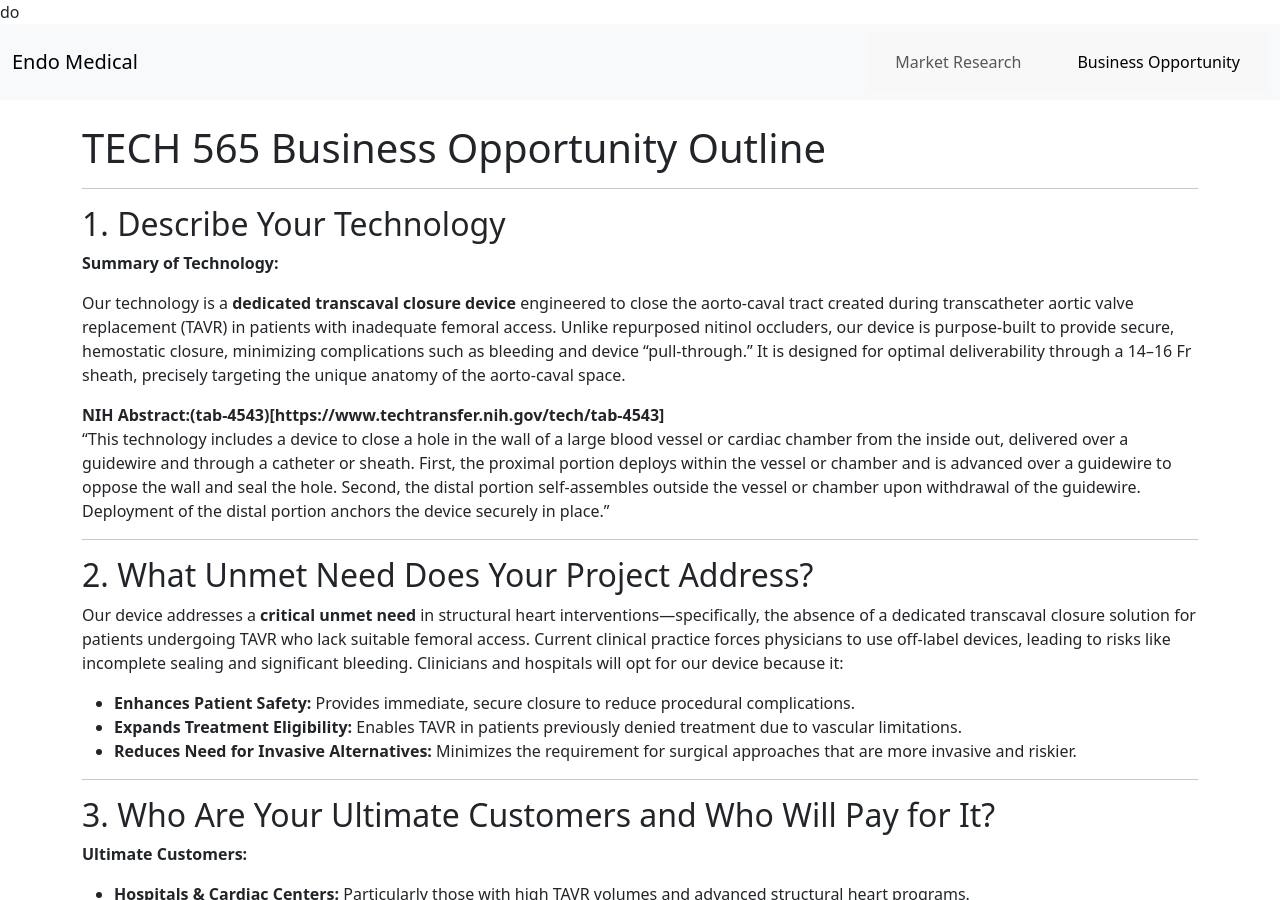
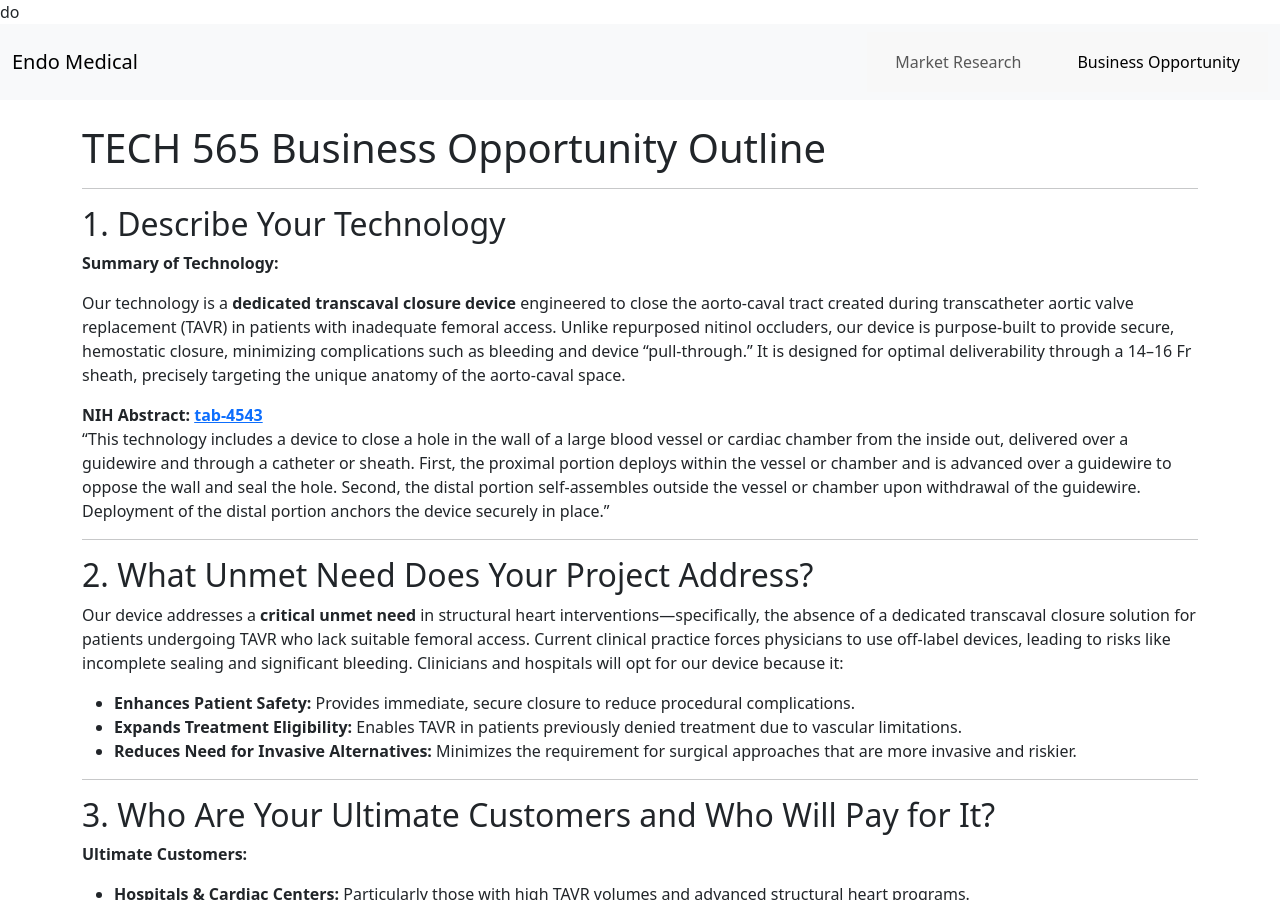
Before and after one commit to psychemistz/EndoMedical, a Jekyll site: the page built from business_opportunity.md, in a window 1280 px wide and 900 px high. Built offline with Jekyll 4.4.1, drawn with Linux system fonts in a browser that asks for light colours.

Commit message:
Update business_opportunity.md

```diff
--- a/business_opportunity.md
+++ b/business_opportunity.md
@@ -14,7 +14,7 @@ permalink: /business_opportunity.html
 
 Our technology is a **dedicated transcaval closure device** engineered to close the aorto-caval tract created during transcatheter aortic valve replacement (TAVR) in patients with inadequate femoral access. Unlike repurposed nitinol occluders, our device is purpose-built to provide secure, hemostatic closure, minimizing complications such as bleeding and device “pull-through.” It is designed for optimal deliverability through a 14–16 Fr sheath, precisely targeting the unique anatomy of the aorto-caval space.
 
-**NIH Abstract:(tab-4543)[https://www.techtransfer.nih.gov/tech/tab-4543]**
+**NIH Abstract: [tab-4543](https://www.techtransfer.nih.gov/tech/tab-4543)**
 "This technology includes a device to close a hole in the wall of a large blood vessel or cardiac chamber from the inside out, delivered over a guidewire and through a catheter or sheath. First, the proximal portion deploys within the vessel or chamber and is advanced over a guidewire to oppose the wall and seal the hole. Second, the distal portion self-assembles outside the vessel or chamber upon withdrawal of the guidewire. Deployment of the distal portion anchors the device securely in place."
 
 ---
```
